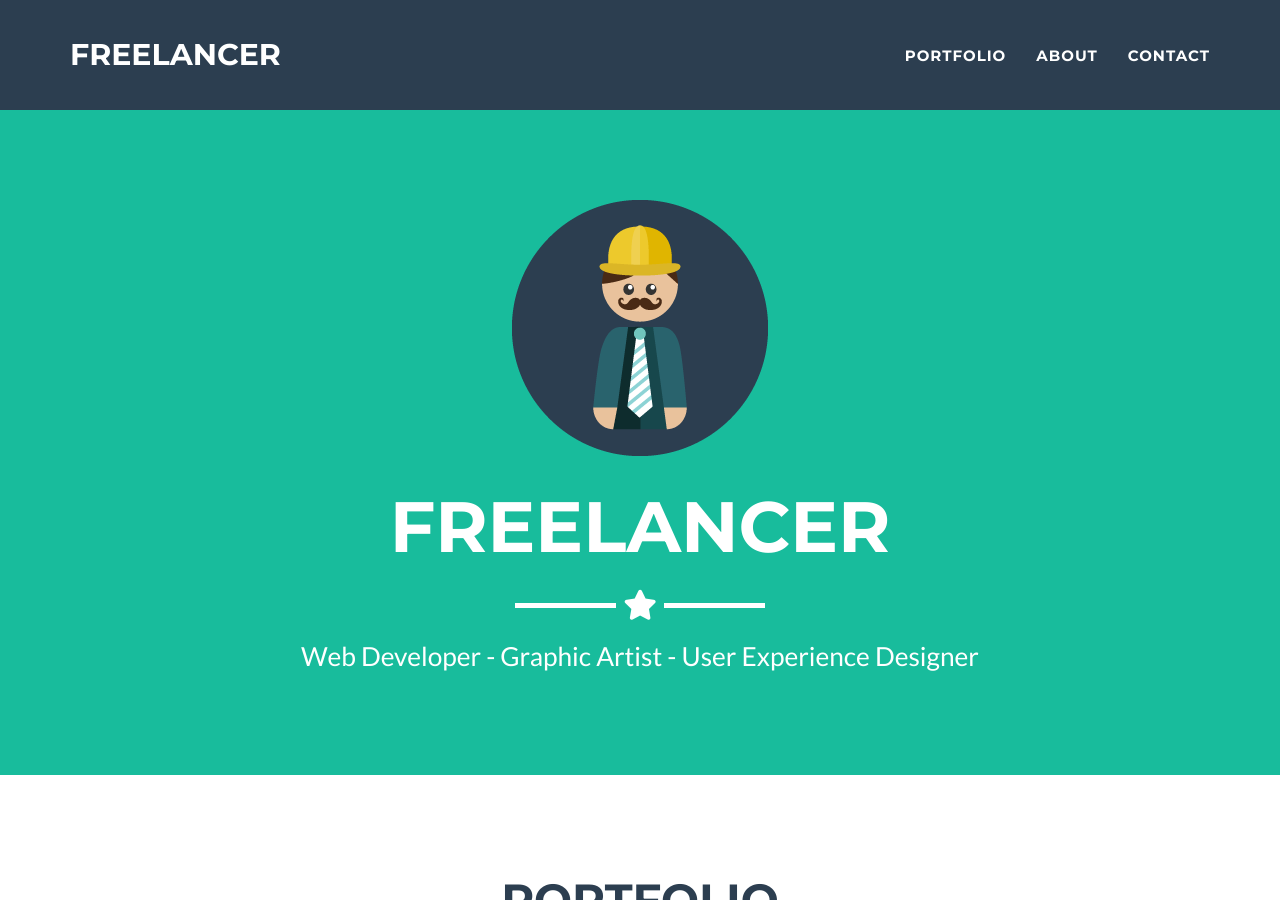
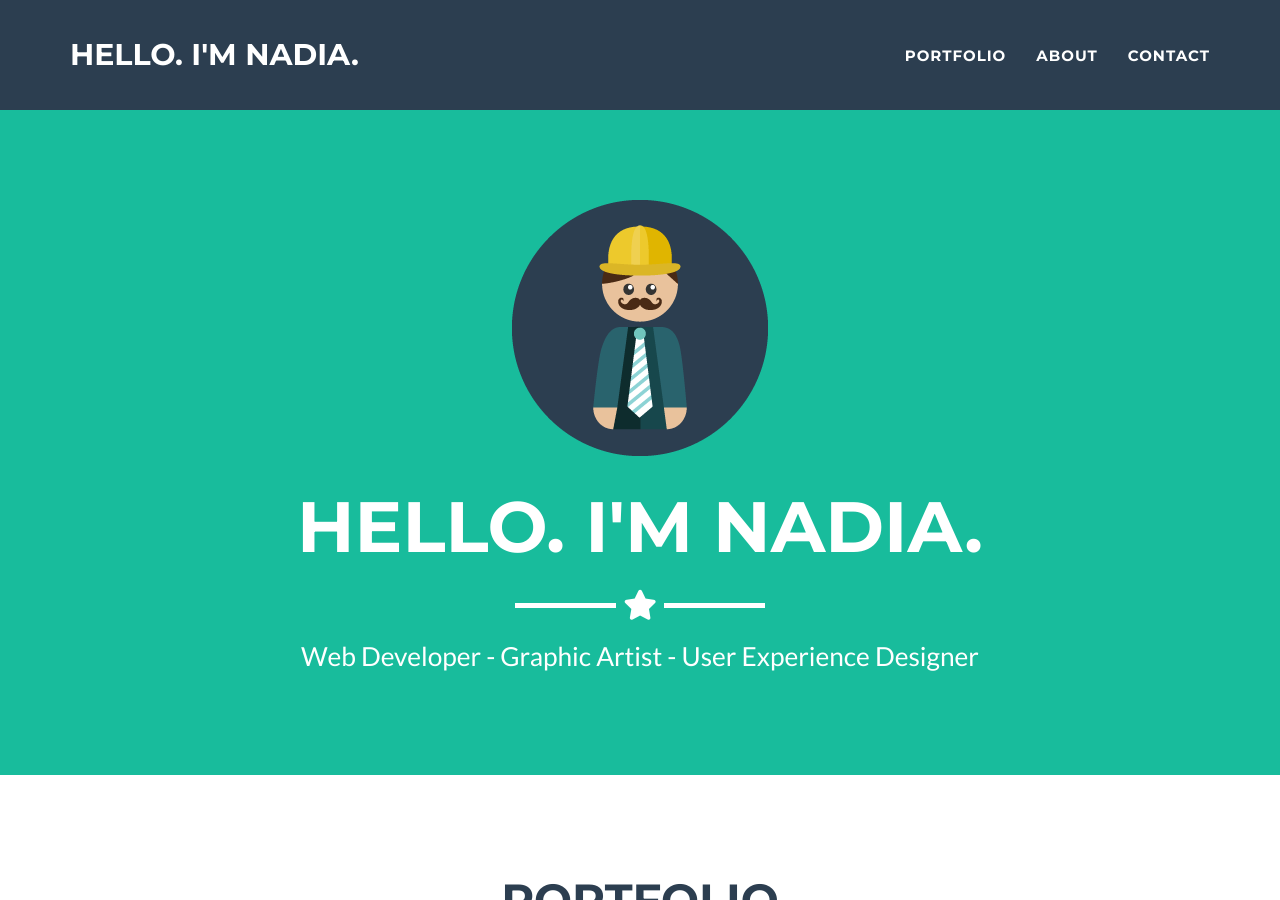
Before and after one commit to nputami/nutami.github.io, a Jekyll site: the page built from _posts/2014-07-18-project-1.markdown, in a window 1280 px wide and 900 px high. Built offline with Jekyll 4.4.1, drawn with Linux system fonts in a browser that asks for light colours.

Commit message:
Update _config.yml

```diff
--- a/_config.yml
+++ b/_config.yml
@@ -1,5 +1,5 @@
 # Site settings
-title: Freelancer
+title: Hello. I'm Nadia.
 email: deatsukuba@gmail.com
 url: https://github.com/jeromelachaud/freelancer-theme
 description: "Write an awesome description for your new site here. You can edit this line in _config.yml. It will appear in your document head meta (for Google search results) and in your feed.xml site description."
```
